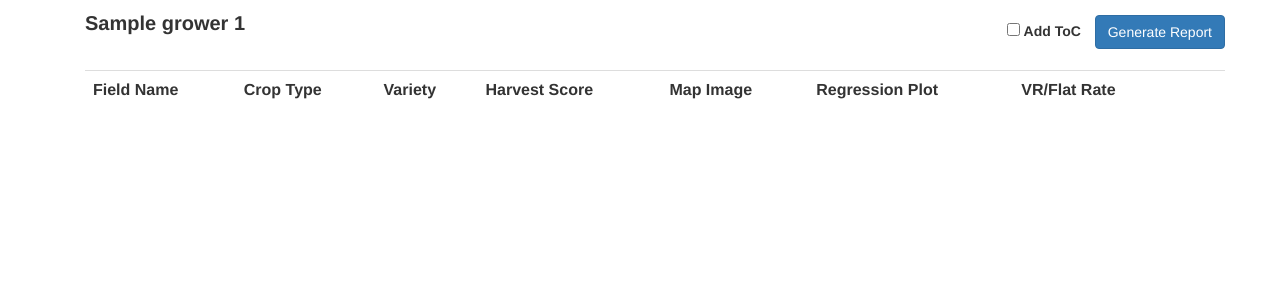
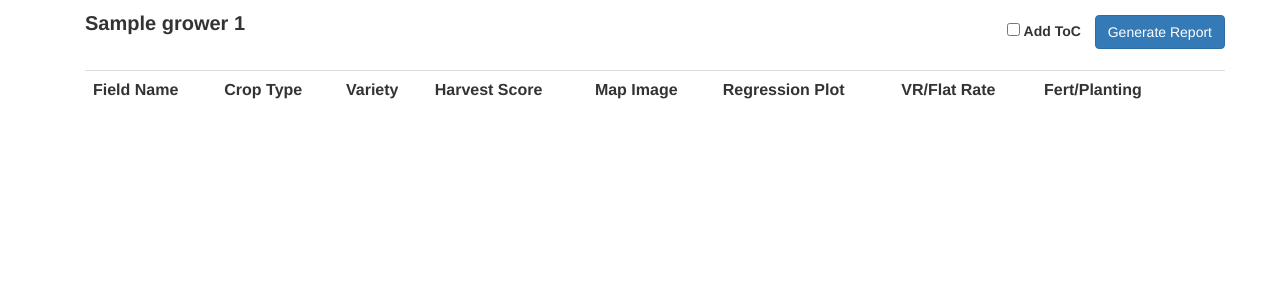
Before and after one commit to Tknecht4/HSC-platform, a Flask app: a page that uses templates/grower.html in a window 1280 px wide. Shown: the part 61-361 px from the top of the page. Run offline with Flask 2, Linux system fonts and the light colour scheme; a user stored in the database is signed in; tables that the repository leaves empty hold one stand-in row (values such as "Sample post"); lists and menus that the app fills with data are empty; some libraries are stand-ins or nearby versions.

Commit message:
Jordan's Commit - Added tge fert/planting toggle switch

```diff
--- a/app.py
+++ b/app.py
@@ -9,7 +9,7 @@ from config import Config
 from forms import LoginForm, UploadForm
 import pandas as pd
 from flask_weasyprint import HTML, render_pdf
-from flask.ext.uploads import configure_uploads, UploadSet, IMAGES, patch_request_class
+from flask_uploads import configure_uploads, UploadSet, IMAGES, patch_request_class
 import os
 import csv as csvmod
 import io
@@ -93,6 +93,7 @@ class Fields(db.Model):
     created = db.Column(db.DateTime, default=datetime.now)
     user_id = db.Column(db.Integer, db.ForeignKey('users.id'))
     is_visible = db.Column(db.Boolean(), default = True)
+    is_planting = db.Column(db.Boolean(), default = False)
 
 # App functions
 def ingestCSV(configcsv, divisionForm, retailForm, growerForm):
@@ -241,6 +242,20 @@ def hideField(year, division, grower_id, field_id):
     db.session.commit()
     return redirect(url_for('growerRecord', division=division, grower_id=grower_id, year=year, current_year=current_year))
 
+#toggle flag for seed or fert.
+@app.route('/<int:year>/<division>/<int:grower_id>/<int:field_id>/plantingfert/')
+@login_required
+def plantingfert(year, division, grower_id, field_id):
+    itemToToggle = Fields.query.filter_by(id=field_id).one()
+
+    if itemToToggle.is_planting == 1:
+        itemToToggle.is_planting = 0
+    else:
+        itemToToggle.is_planting = 1
+    db.session.add(itemToToggle)
+    db.session.commit()
+    return redirect(url_for('growerRecord', division=division, grower_id=grower_id, year=year, current_year=current_year))
+
 # VR / Flat Rate Toggle Switch to add the tag on the report.
 @app.route('/<int:year>/<division>/<int:grower_id>/<int:field_id>/toggleVR/')
 @login_required
@@ -331,11 +346,11 @@ def export_csv():
 
         # Column name list for the csv.
         outcsv.writerow(['Grower Name', 'Division', 'Retail', 'Field Name', 'Crop Type', 'Variety', 'Crop Year', 'Is VR', 'Harvest Score',
-                            'Avg Yield', 'Avg N', 'Harvest Acres', 'Applied Acres', 'Yield Data', 'Applied Data', 'Creation Date', 'Is Visible'])
+                            'Avg Yield', 'Avg N', 'Harvest Acres', 'Applied Acres', 'Yield Data', 'Applied Data', 'Creation Date', 'Is Planting', 'Is Visible'])
         for item in result:
             outcsv.writerow([item.Growers.name, item.Growers.division, item.Growers.retail, item.Fields.name, item.Fields.crop, item.Fields.variety, item.Fields.crop_year,
                                 item.Fields.is_vr, item.Fields.harvest_score, item.Fields.avg_yield, item.Fields.avg_n, item.Fields.harvest_acres, item.Fields.applied_acres,
-                                item.Fields.yield_data, item.Fields.app_data, item.Fields.created, item.Fields.is_visible])
+                                item.Fields.yield_data, item.Fields.app_data, item.Fields.created, item.Fields.is_planting, item.Fields.is_visible])
         response = make_response(si.getvalue())
         response.headers['Content-Disposition'] = 'attachment; filename=Export.csv'
         response.headers["Content-type"] = "text/csv"
--- a/forms.py
+++ b/forms.py
@@ -2,7 +2,7 @@ from flask_wtf import FlaskForm
 from wtforms import StringField, SubmitField, PasswordField, SelectField
 from wtforms.validators import DataRequired, Required
 from flask_wtf.file import FileField, FileAllowed, FileRequired
-from flask.ext.uploads import UploadSet, IMAGES
+from flask_uploads import UploadSet, IMAGES
 
 # Flask-Uploads sets
 images = UploadSet('images', IMAGES)
--- a/templates/grower.html
+++ b/templates/grower.html
@@ -17,6 +17,7 @@
                 <th>Map Image</th>
                 <th>Regression Plot</th>
                 <th>VR/Flat Rate</th>
+                <th>Fert/Planting</th>
                 <th></th>
                 <th></th>
             </tr>
@@ -34,6 +35,14 @@
                     VR
                     {% else %}
                     Flat Rate
+                    {% endif %}
+                    </a>
+                </td>
+                <td><a class="btn btn-xs btn-warning" href ="{{ url_for('plantingfert', year=year, division=grower.division, grower_id = grower.id, field_id = i.id)}}">
+                    {% if i.is_planting %}
+                    Planting
+                    {% else %}
+                    Fertilizer
                     {% endif %}
                     </a>
                 </td>
@@ -56,6 +65,14 @@
                     {% endif %}
                     </a>
                 </td>
+                <td><a class="btn btn-xs btn-warning" href ="{{ url_for('plantingfert', year=year, division=grower.division, grower_id = grower.id, field_id = i.id)}}">
+                    {% if i.is_planting %}
+                    Planting
+                    {% else %}
+                    Fertilizer
+                    {% endif %}
+                    </a>
+                </td>
                 <td><a class="btn btn-xs btn-warning" href ="{{ url_for('editField', year=year,division=grower.division, grower_id = grower.id, field_id = i.id)}}">Edit </a></td>
                 <td><a class="btn btn-xs btn-success" href ="{{ url_for('hideField', year=year,division=grower.division, grower_id = grower.id, field_id = i.id)}}">Show Field</a></td>
             </tr>
```
Also changed, not shown: migrations/versions/2c956079ad07_.py (added, +28 -0 lines), 3 other files.
